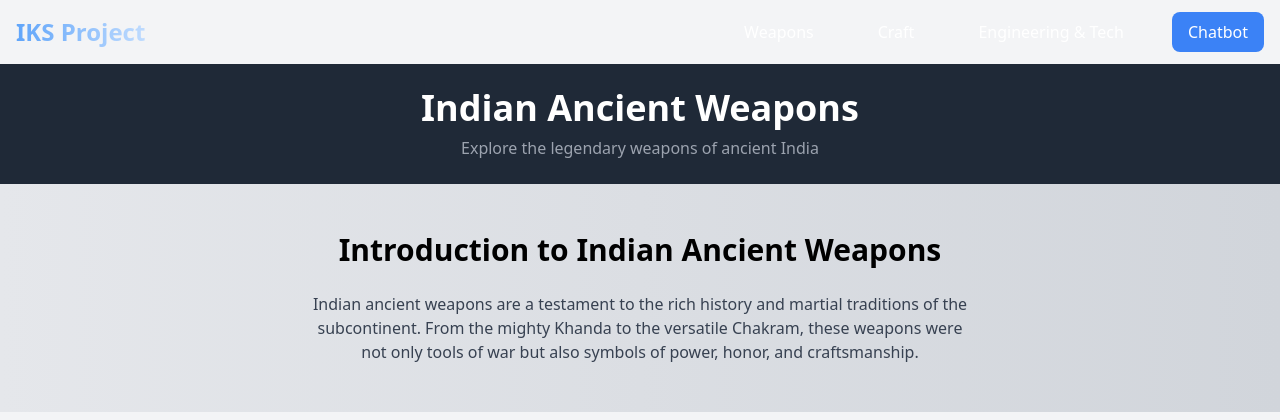
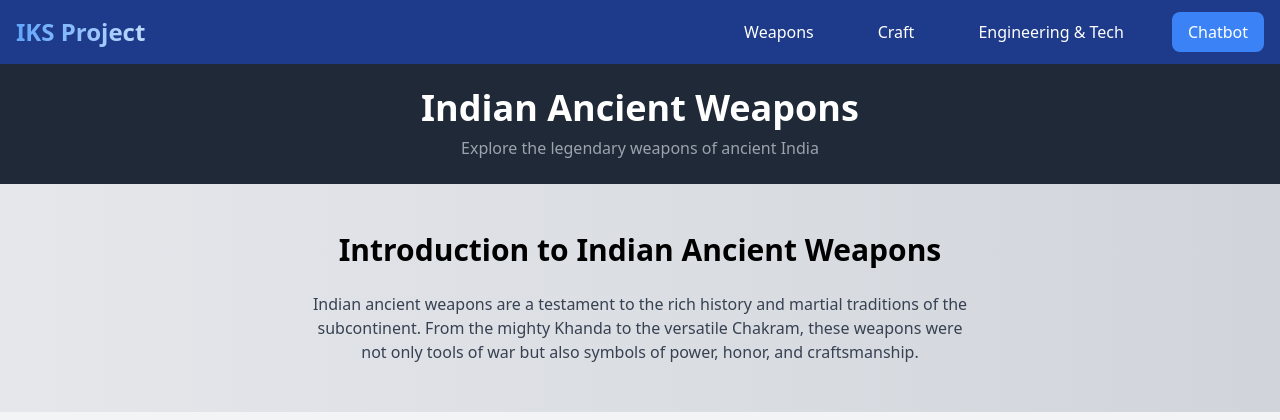
Before and after one commit to CodesByKartik/Chatbot, a FastAPI app: page /weapons in a window 1280 px wide. Shown: the top 420 px of the page. Run offline with FastAPI, Linux system fonts and the light colour scheme; some libraries are stand-ins or nearby versions.

Commit message:
modified navbar in weapons page

```diff
--- a/templates/chat.html
+++ b/templates/chat.html
@@ -122,6 +122,7 @@
             border: 2px solid var(--border);
             border-radius: 5px;
             background: rgba(244, 228, 188, 0.7);
+
         }
 
         h2 {
@@ -181,6 +182,7 @@
                     </span>
                 </a>
 
+                <!-- Desktop Menu -->
                 <div class="hidden md:flex items-center space-x-8">
                     <a href="/weapons" class="nav-link px-4 py-2 rounded-lg hover:bg-blue-700 transition">Weapons</a>
                     <a href="/crafts" class="nav-link px-4 py-2 rounded-lg hover:bg-blue-700 transition">Craft</a>
--- a/templates/weapons.html
+++ b/templates/weapons.html
@@ -13,10 +13,9 @@
   </style>
 </head>
 <body class="bg-gray-100">
-    <nav class="bg-transparent text-white shadow-lg">
+  <nav class="bg-blue-900 text-white shadow-lg">
     <div class="container mx-auto px-4">
         <div class="flex justify-between items-center h-16">
-                <!-- Logo -->
             <a href="#" class="flex items-center space-x-3">
                 <span class="text-2xl font-bold bg-clip-text text-transparent bg-gradient-to-r from-blue-400 to-blue-200">
                     IKS Project
```
Lines whose indentation alone changed are shown as unchanged.
